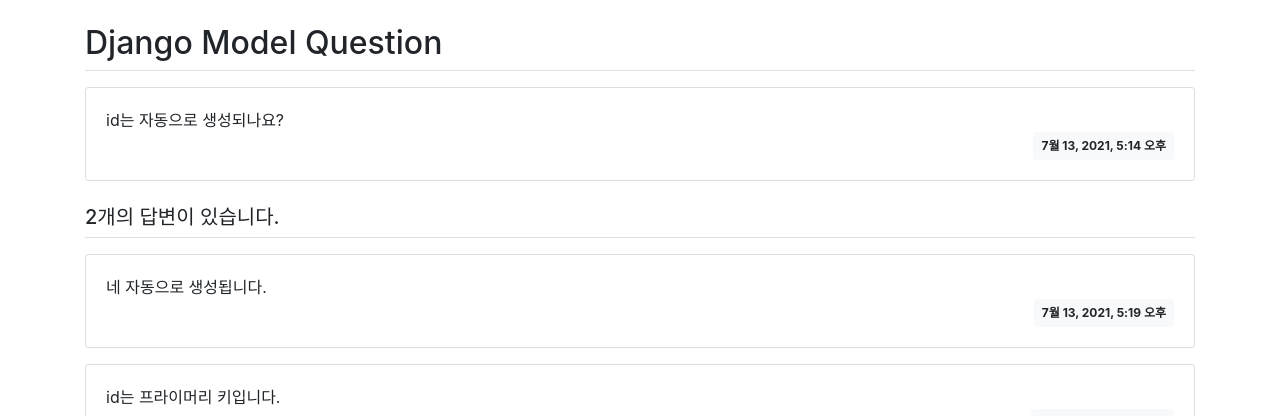
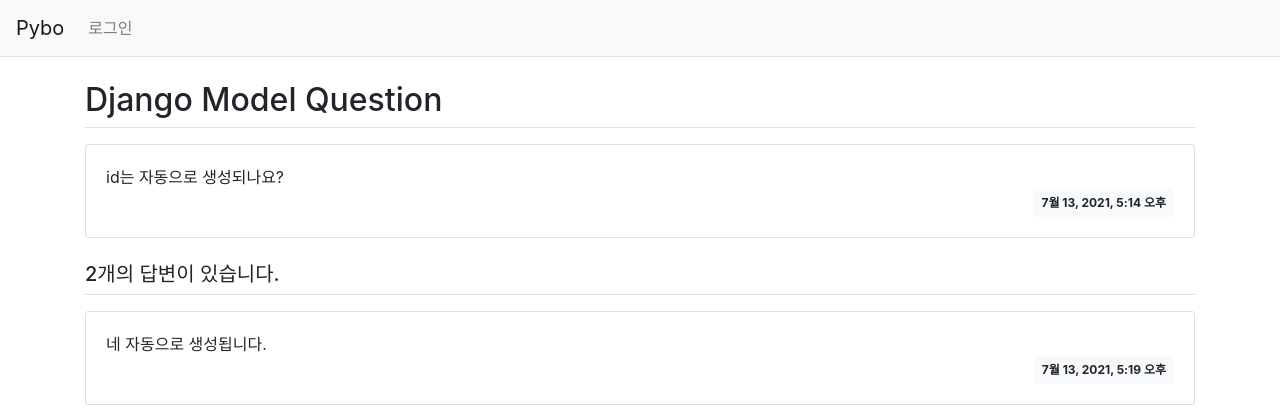
Before and after one commit to EricSeokgon/mysiteDjango, a Django app: page /pybo/2/ in a window 1280 px wide. Shown: the top 416 px of the page. Run offline with Django 3.2, Linux system fonts and the light colour scheme; data comes from the database, SQL or seed files in the repository; some libraries are stand-ins or nearby versions.

Commit message:
로고, 로그인 링크 추가하기

```diff
--- a/templates/base.html
+++ b/templates/base.html
@@ -8,10 +8,25 @@
     <!-- Bootstrap CSS -->
     <link rel="stylesheet" type="text/css" href="{% static 'bootstrap.min.css' %}">
     <!-- pybo CSS -->
-    <link rel="stylesheet" type="text/css" href="{% static 'style.css' %}">
+    <link rel="stylesheet" type="text/css" href="{% static 'pybo/style.css' %}">
     <title>Hello, pybo!</title>
 </head>
 <body>
+<!-- 네비게이션바 -->
+<nav class="navbar navbar-expand-lg navbar-light bg-light border-bottom">
+    <a class="navbar-brand" href="{% url 'pybo:index' %}">Pybo</a>
+    <button class="navbar-toggler ml-auto" type="button" data-toggle="collapse" data-target="#navbarNav"
+        aria-controls="navbarNav" aria-expanded="false" aria-label="Toggle navigation">
+        <span class="navbar-toggler-icon"></span>
+    </button>
+    <div class="collapse navbar-collapse flex-grow-0" id="navbarNav">
+        <ul class="navbar-nav">
+            <li class="nav-item ">
+                <a class="nav-link" href="#">로그인</a>
+            </li>
+        </ul>
+    </div>
+</nav>
 <!-- 기본 템플릿 안에 삽입될 내용 Start -->
 {% block content %}
 {% endblock %}
```
